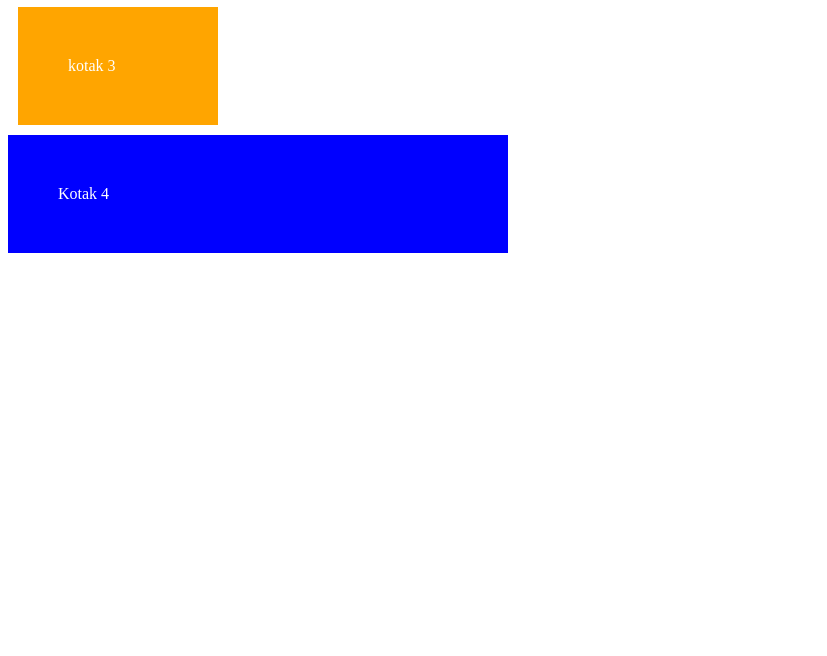
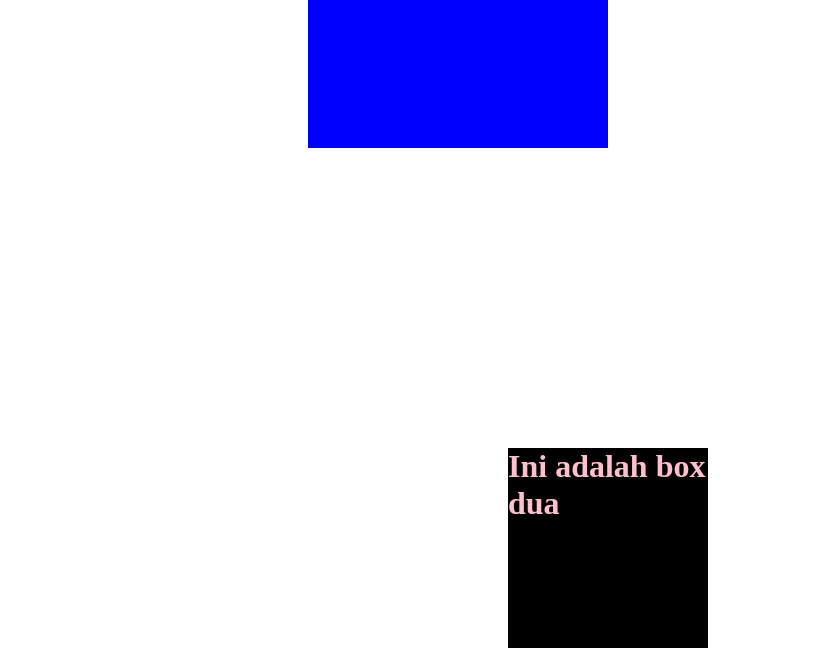
Before and after one commit to TyaraKusumaNevada/dasarWeb, a plain HTML site: page index.html in a window 1280 px wide. Shown: the part 352-1008 px from the top of the page, without its empty margins (0-827 px from the left). Before the commit the page ends 800 px from the top, so only its background shows below. Drawn offline with Linux system fonts and the light colour scheme.

Commit message:
Praktikum 6 js 2 (margin)

```diff
--- a/index.html
+++ b/index.html
@@ -1,16 +1,17 @@
 <html>
+
     <head>
-        <title>Main Page</title>
-        <link rel="stylesheet" type="text/css" href="style.css">
+        <title>Margin CSS</title>
+        <link rel="stylesheet" type="text/css" href="styleMargin.css">
     </head>
+
     <body>
-        <h2>Welcome To DasarWeb</h2>
-        <br><br>
-        <!--contoh penggunaan class-->
-        <div class="kotak">kotak 1 </div>
-        <div class="kotak">kotak 2 </div>
-        <div class="kotak">kotak 3 </div>
-         <!--contoh penggunaan id-->
-        <div id="kotak">Kotak 4</div>
+        <div class="box">
+            <h1>Ini adalah box</h1>
+        </div>
+        <div class="box-dua">
+            <h1>Ini adalah box dua</h1>
+        </div>
     </body>
+
 </html>
--- /dev/null
+++ b/styleMargin.css
@@ -0,0 +1,17 @@
+h1{
+    color: pink;
+}
+
+.box{
+    background: blue;
+    height: 200px;
+    width: 300px;
+    margin: 300px;
+}
+
+.box-dua{
+    background: black;
+    height: 200px;
+    width: 200px;
+    margin-left: 500px;
+}
```
Also changed, not shown: backgroundCSS.html (added, +16 -0 lines).
